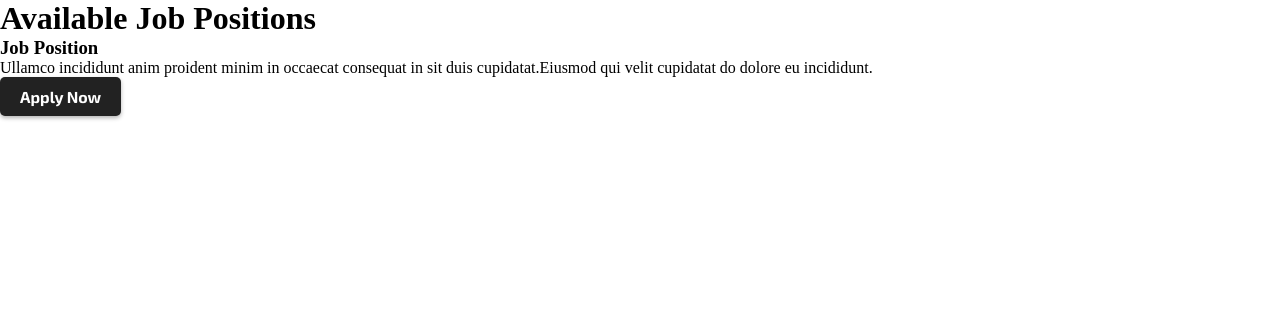
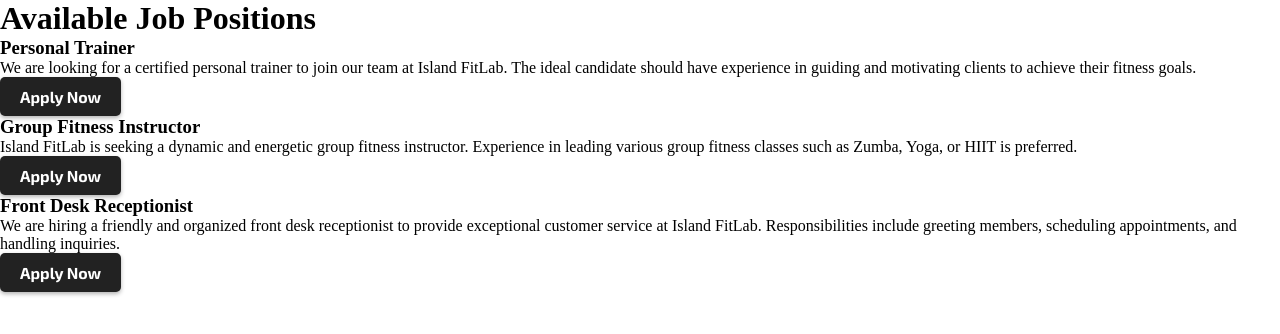
Before and after one commit to Pelani2/FitLab, a React (Create React App) app: page /jobspage in a window 1280 px wide. Shown: the top 334 px of the page. Built offline with nearby package versions, Linux system fonts and the light colour scheme.

Commit message:
applied basic elements for jobs page

```diff
--- a/src/pages/jobsPage/JobsPage.js
+++ b/src/pages/jobsPage/JobsPage.js
@@ -1,6 +1,7 @@
 import React from "react";
 import "../../styles/JobsStyles.css";
 import ApplyNowButton from "../../components/buttons/applyNowButton/ApplyNowButton";
+import { Link } from "react-router-dom";
 
 export default function JobsPage() {
     return(
@@ -10,12 +11,44 @@
             </h1>
             <div className="job-item" >
                 <h3>
-                    Job Position
+                    Personal Trainer
                 </h3>
                 <p>
-                    Ullamco incididunt anim proident minim in occaecat consequat in sit duis cupidatat.Eiusmod qui velit cupidatat do dolore eu incididunt.
+                    We are looking for a certified personal trainer to join our team at
+                    Island FitLab. The ideal candidate should have experience in guiding
+                    and motivating clients to achieve their fitness goals.
                 </p>
-                <ApplyNowButton text="Apply Now" />
+                <Link>
+                    <ApplyNowButton text="Apply Now" />
+                </Link>
+            </div>
+
+            <div className="job-item" >
+                <h3>
+                    Group Fitness Instructor
+                </h3>
+                <p>
+                    Island FitLab is seeking a dynamic and energetic group fitness
+                    instructor. Experience in leading various group fitness classes such
+                    as Zumba, Yoga, or HIIT is preferred.
+                </p>
+                <Link>
+                    <ApplyNowButton text="Apply Now" />
+                </Link>
+            </div>
+
+            <div className="job-item" >
+                <h3>
+                    Front Desk Receptionist
+                </h3>
+                <p>
+                    We are hiring a friendly and organized front desk receptionist to
+                    provide exceptional customer service at Island FitLab. Responsibilities
+                    include greeting members, scheduling appointments, and handling inquiries.
+                </p>
+                <Link>
+                    <ApplyNowButton text="Apply Now" />
+                </Link>
             </div>
         </div>
     );
```
